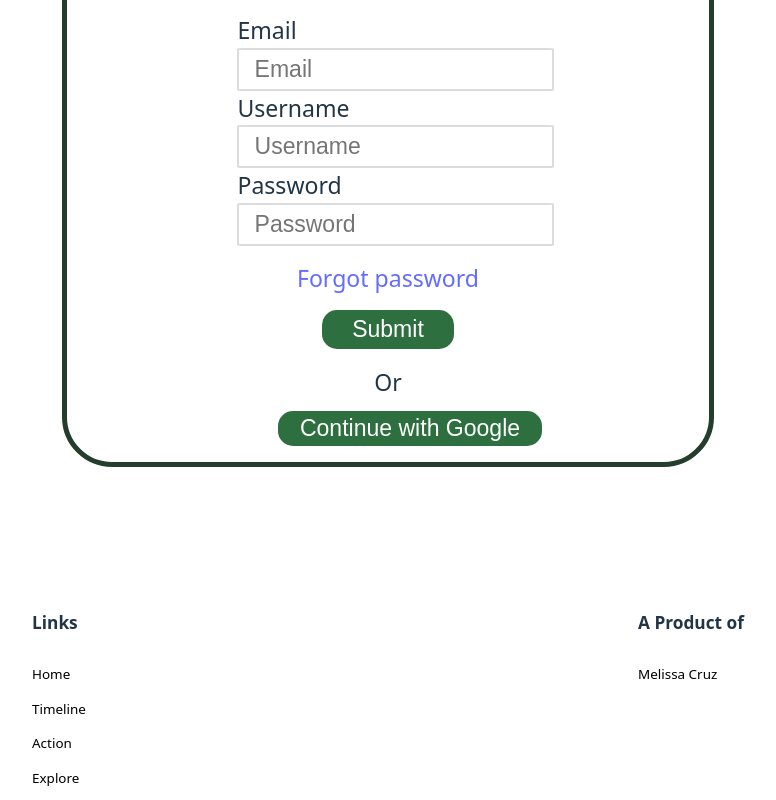
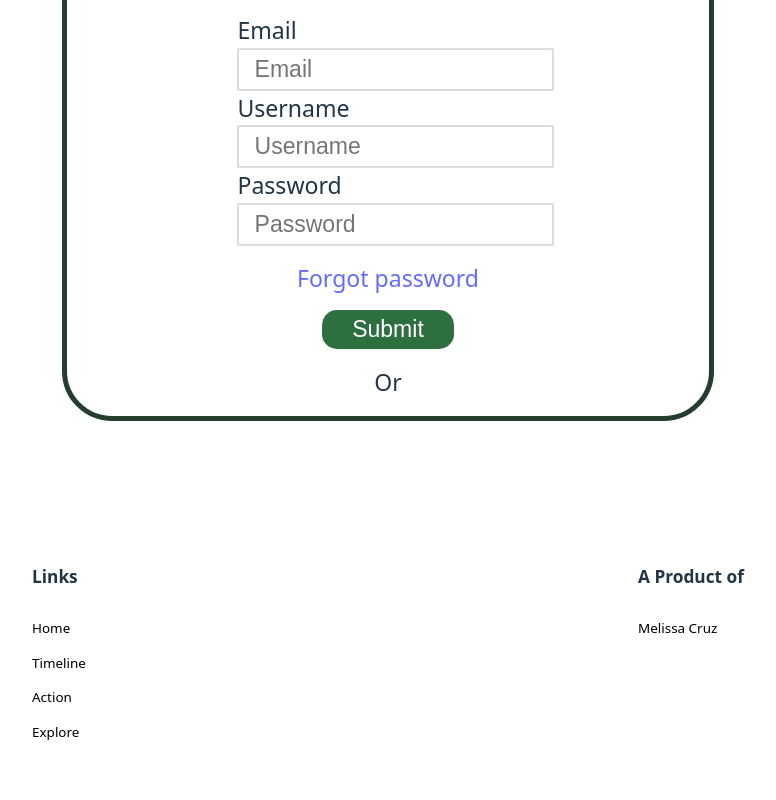
Before and after one commit to Melissa-Cruz/visually-app-client, a React (Vite) app: page /signup in a window 1280 px wide. Shown: the part 700-1500 px from the top of the page, without its empty margins (252-1028 px from the left). After the commit the page ends 1454 px from the top, so only its background shows below. Built offline with nearby package versions, Linux system fonts and the light colour scheme; no server answers.

Commit message:
hid the login with google option

```diff
--- a/src/components/Signup.jsx
+++ b/src/components/Signup.jsx
@@ -169,9 +169,10 @@ function Signup({ user, setUser }) {
 
 
               {/* <button className="form-button-style" onClick={handleRegisterWithGoogle}> */}
-                <form  action="https://visually-app-server.onrender.com/auth/login/google" method="GET">
+              {/* the form below was it closes it came to working but  there's something off and need to move on  */}
+                {/* <form  action="https://visually-app-server.onrender.com/auth/login/google" method="GET">
                     <input className="form-button-style" type="submit" value="Continue with Google"/>
-                </form>
+                </form> */}
                 {/* <a href="#" target="_blank">
                   {" "} */}
                   {/* Continue with Google */}
```
